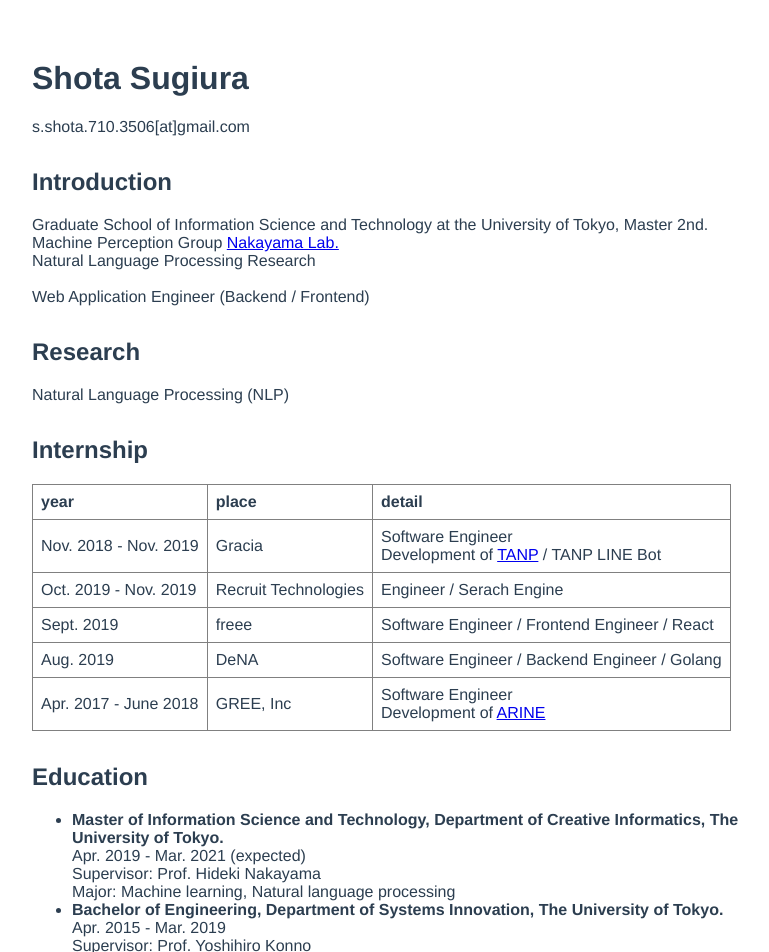
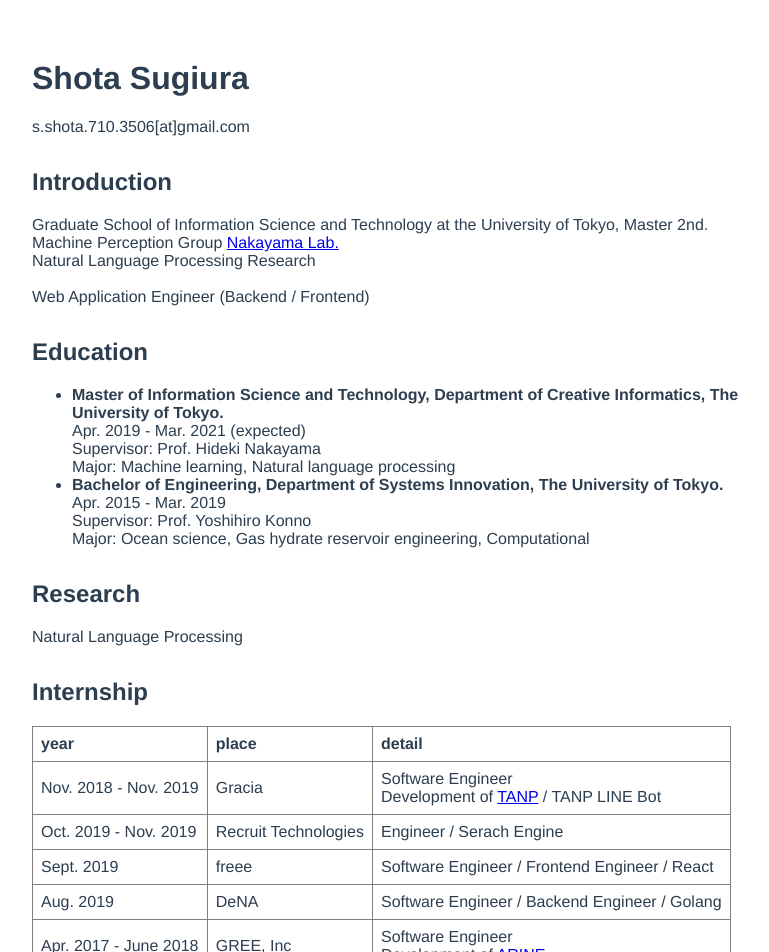
Before and after one commit to shota3506/biography, a Vue app: page / in a window 1280 px wide. Shown: the top 952 px of the page, without its empty margins (232-1001 px from the left). Built offline with nearby package versions, Linux system fonts and the light colour scheme.

Commit message:
Fix order

```diff
--- a/src/components/Top.vue
+++ b/src/pages/Top.vue
@@ -7,7 +7,7 @@
     </div>
 
 
-    <div class="status section">
+    <div class="introduction section">
       <h2>Introduction</h2>
       Graduate School of Information Science and Technology at the University of Tokyo, Master 2nd. <br>
       Machine Perception Group <a href="http://www.nlab.ci.i.u-tokyo.ac.jp/" target="_blank">Nakayama Lab.</a> <br>
@@ -16,10 +16,28 @@
       Web Application Engineer (Backend / Frontend)
     </div>
 
+    <div class="education section">
+      <h2>Education</h2>
+      <ul>
+        <li>
+          <b>Master of Information Science and Technology, Department of Creative Informatics, The University of Tokyo.</b><br>
+          Apr. 2019 - Mar. 2021 (expected) <br>
+          Supervisor: Prof. Hideki Nakayama <br>
+          Major: Machine learning, Natural language processing
+        </li>
+        <li>
+          <b>Bachelor of Engineering, Department of Systems Innovation, The University of Tokyo.</b><br>
+          Apr. 2015 - Mar. 2019 <br>
+          Supervisor: Prof. Yoshihiro Konno <br>
+          Major: Ocean science, Gas hydrate reservoir engineering, Computational
+        </li>
+      </ul>
+    </div>
+
     <div class="research section">
       <h2>Research</h2>
       <div>
-        Natural Language Processing (NLP)
+        Natural Language Processing
       </div>
     </div>
 
@@ -64,24 +82,6 @@
         </tr>
       </table>
     </div>
-
-    <div class="education section">
-      <h2>Education</h2>
-      <ul>
-        <li>
-          <b>Master of Information Science and Technology, Department of Creative Informatics, The University of Tokyo.</b><br>
-          Apr. 2019 - Mar. 2021 (expected) <br>
-          Supervisor: Prof. Hideki Nakayama <br>
-          Major: Machine learning, Natural language processing
-        </li>
-        <li>
-          <b>Bachelor of Engineering, Department of Systems Innovation, The University of Tokyo.</b><br>
-          Apr. 2015 - Mar. 2019 <br>
-          Supervisor: Prof. Yoshihiro Konno <br>
-          Major: Ocean science, Gas hydrate reservoir engineering, Computational
-        </li>
-      </ul>
-    </div>
   </div>
 </template>
 
--- a/src/router.js
+++ b/src/router.js
@@ -1,7 +1,7 @@
 import Vue from 'vue'
 import Router from 'vue-router'
-import Top from './components/Top.vue'
-import Foo from './components/Foo.vue'
+import Top from './pages/Top.vue'
+import Foo from './pages/Foo.vue'
 
 Vue.use(Router)
 
```
Also changed, not shown: src/pages/Foo.vue (renamed from src/components/Foo.vue).
